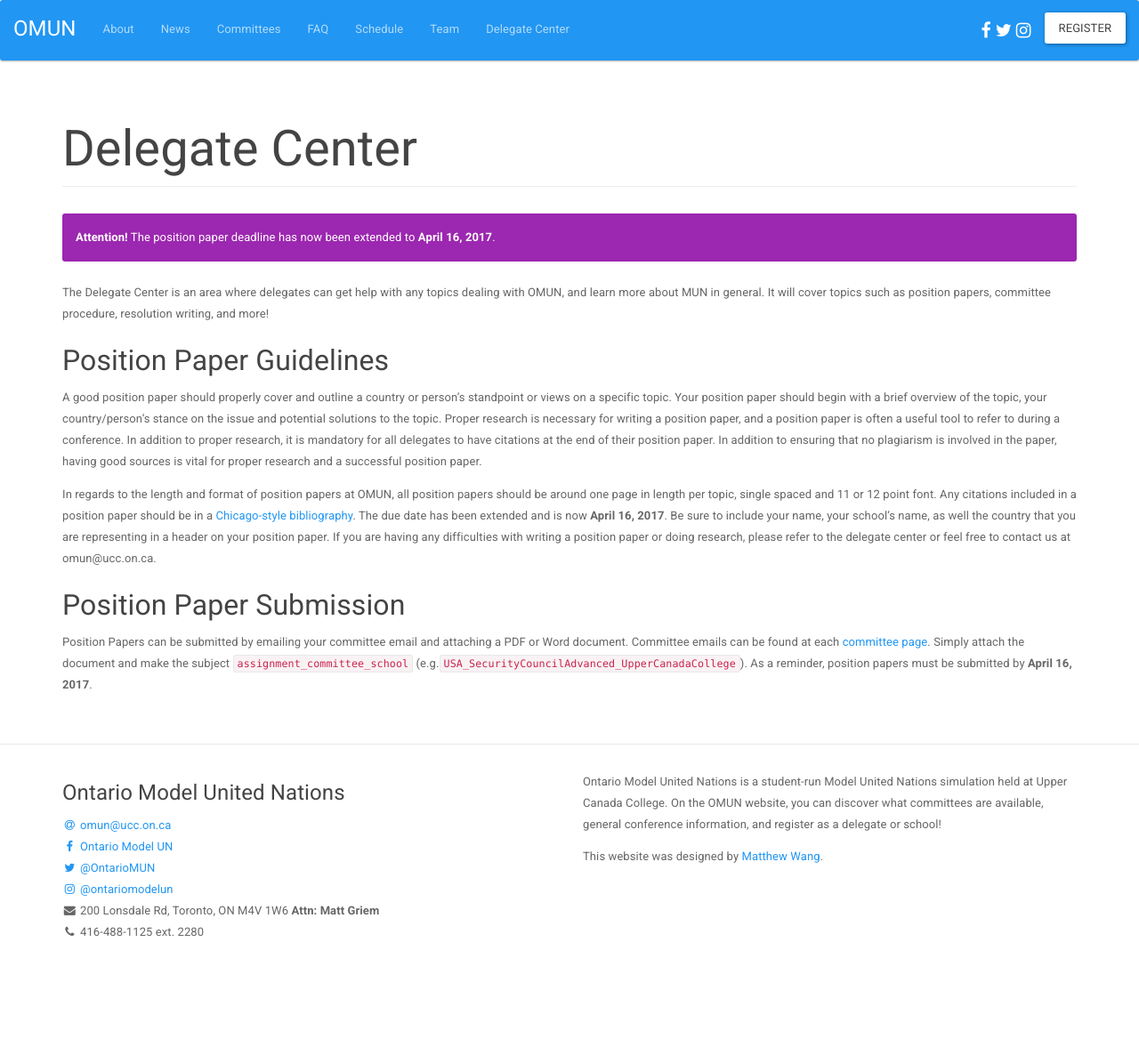
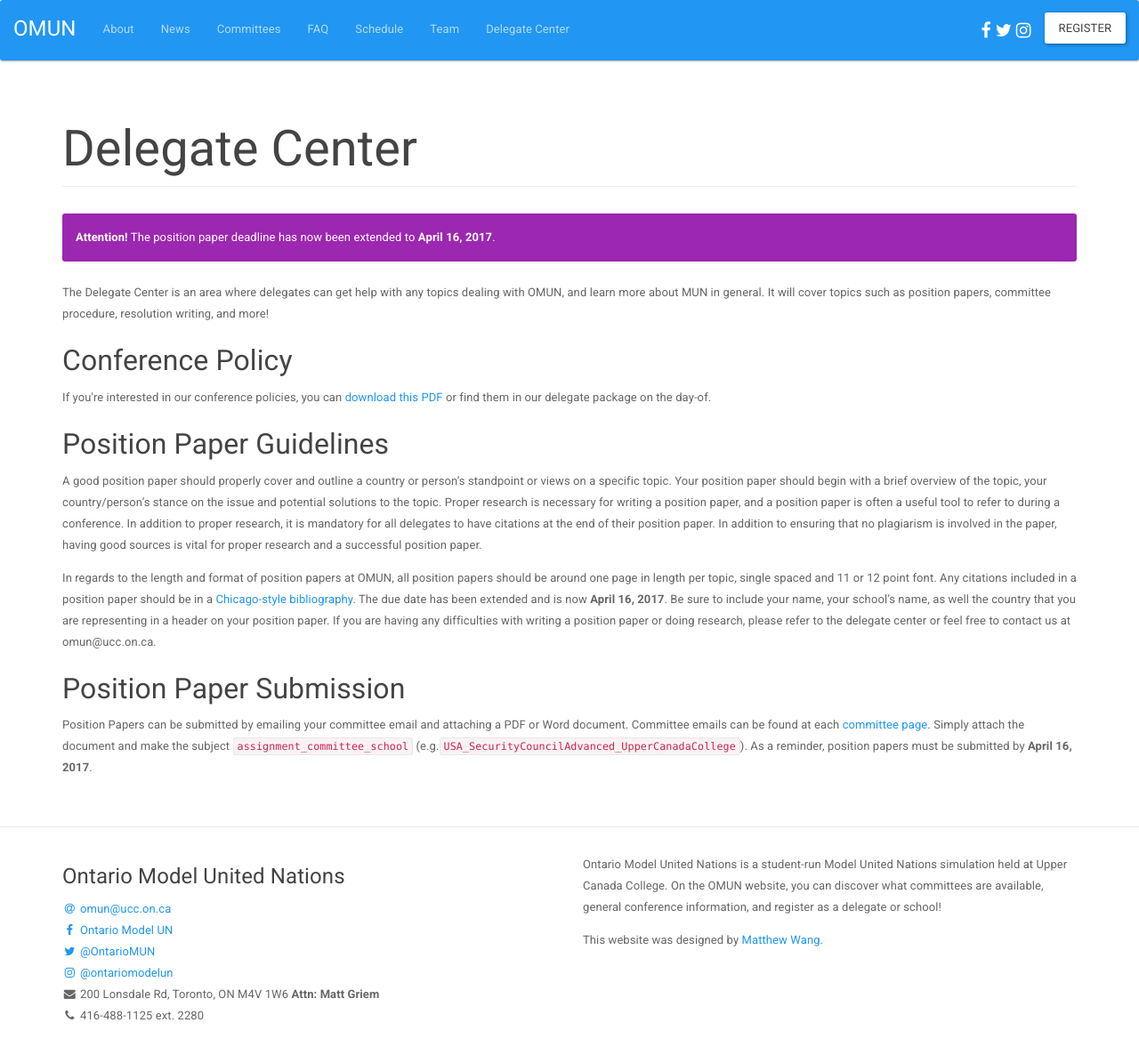
Before and after one commit to malsf21/omun.ca, a Jekyll site: the page built from delegate-center.html, in a window 1280 px wide. Shown: the whole page at 89% size. Built offline with Jekyll 4.4.1, drawn with Linux system fonts in a browser that asks for light colours; before the commit the page ends 1101 px from its top, so only the background shows below that.

Commit message:
adds conference policies

```diff
--- a/delegate-center.html
+++ b/delegate-center.html
@@ -10,6 +10,12 @@ permalink: /delegate-center/
 
 <p>
   The Delegate Center is an area where delegates can get help with any topics dealing with OMUN, and learn more about MUN in general. It will cover topics such as position papers, committee procedure, resolution writing, and more!
+</p>
+
+<h2>Conference Policy</h2>
+
+<p>
+  If you're interested in our conference policies, you can <a href="{{site.baseurl}}/files/conference_policies.pdf">download this PDF</a> or find them in our delegate package on the day-of.
 </p>
 
 <h2>Position Paper Guidelines</h2>
```
Also changed, not shown: 1 other file.
